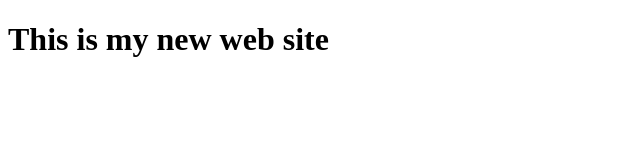
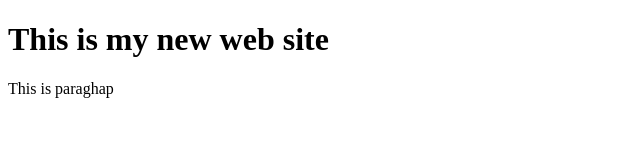
Before and after one commit to sakil1996/My-Website, a plain HTML site: page index.html in a window 1280 px wide. Shown: the whole page, without its empty margins (0-640 px from the left). Drawn offline with Linux system fonts and the light colour scheme.

Commit message:
text file added

```diff
--- a/index.html
+++ b/index.html
@@ -8,5 +8,6 @@
 </head>
 <body>
     <h1>This is my new web site</h1>
+    <p>This is paraghap</p>
 </body>
 </html>
```
